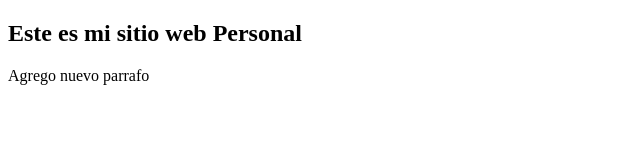
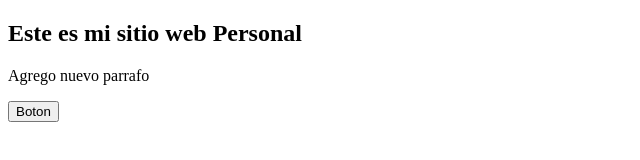
Before and after one commit to eduardomgonzalez/practica-git, a plain HTML site: page index.html in a window 1280 px wide. Shown: the whole page, without its empty margins (0-640 px from the left). Drawn offline with Linux system fonts and the light colour scheme.

Commit message:
agrego boton

```diff
--- a/index.html
+++ b/index.html
@@ -10,5 +10,7 @@
     <h2>Este es mi sitio web Personal</h2>
 
     <p>Agrego nuevo parrafo</p>
+
+    <button>Boton</button>
 </body>
 </html>
```
